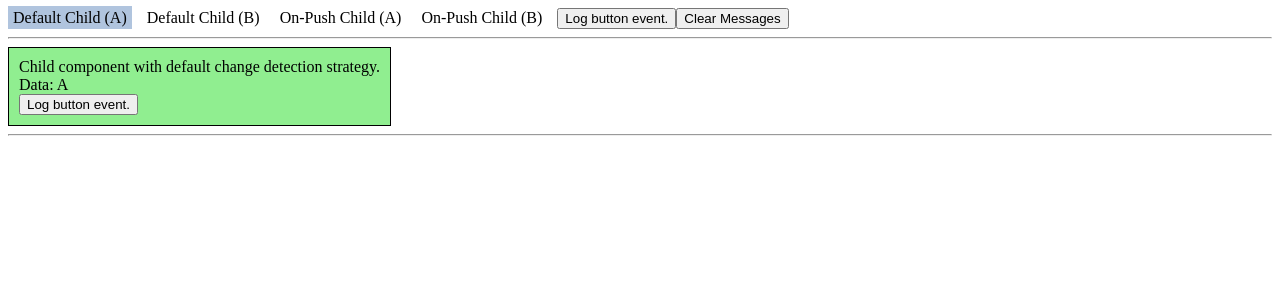
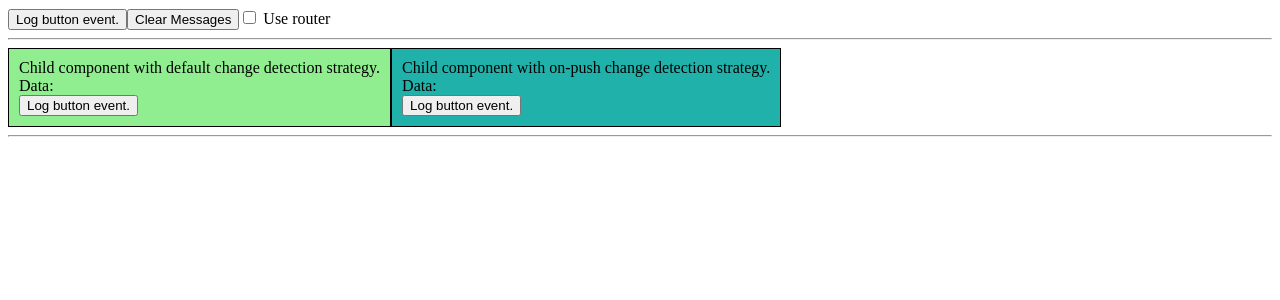
Before and after one commit to Hogbyte/angular-life-cycle-hooks, an Angular app: page /default/A in a window 1280 px wide. Shown: the top 300 px of the page. Built offline with nearby package versions, Linux system fonts and the light colour scheme.

Commit message:
Added toggle for using router to show components.

```diff
--- a/src/app/app.component.html
+++ b/src/app/app.component.html
@@ -1,15 +1,29 @@
-<div>
-  <a routerLink="/default/A" routerLinkActive="activeRoute">Default Child (A)</a>
-  <a routerLink="/default/B" routerLinkActive="activeRoute">Default Child (B)</a>
-  <a routerLink="/push/A" routerLinkActive="activeRoute">On-Push Child (A)</a>
-  <a routerLink="/push/B" routerLinkActive="activeRoute">On-Push Child (B)</a>
-  <button type="button" (click)="onButtonClick()">Log button event.</button>
-  <button type="button" (click)="onClearMessages()">Clear Messages</button>
-</div>
+<button type="button" (click)="onButtonClick()">Log button event.</button>
+<button type="button" (click)="onClearMessages()">Clear Messages</button>
+<label>
+  <input type="checkbox"
+         [checked]="useRouter"
+         (change)="useRouter = $event.target.checked" />
+  Use router
+</label>
 
 <hr />
 
-<router-outlet></router-outlet>
+<ng-container *ngIf="useRouter">
+  <div>
+    <a routerLink="/default/A" routerLinkActive="activeRoute">Default Child (A)</a>
+    <a routerLink="/default/B" routerLinkActive="activeRoute">Default Child (B)</a>
+    <a routerLink="/push/A" routerLinkActive="activeRoute">On-Push Child (A)</a>
+    <a routerLink="/push/B" routerLinkActive="activeRoute">On-Push Child (B)</a>
+  </div>
+  <hr />
+  <router-outlet></router-outlet>
+</ng-container>
+
+<div *ngIf="!useRouter">
+  <app-child-default></app-child-default>
+  <app-child-push></app-child-push>
+</div>
 
 <hr />
 
--- a/src/app/app.component.ts
+++ b/src/app/app.component.ts
@@ -12,6 +12,7 @@ import { ILogMessage, LoggerService } from "./logger.service";
   styleUrls: ['./app.component.css']
 })
 export class AppComponent {
+  useRouter: boolean = false;
   messages: ILogMessage[] = null;
   private logSourceKey: string = "AppComponent";
   private logBackgroundColor: string = "lightcyan";
--- a/src/app/child-default/child-default.component.ts
+++ b/src/app/child-default/child-default.component.ts
@@ -7,6 +7,7 @@ import { LoggerService } from "../logger.service";
  * A child component with the default change detection strategy
  */
 @Component({
+  selector: "app-child-default",
   templateUrl: './child-default.component.html',
   styleUrls: ['./child-default.component.css']
 })
--- a/src/app/child-push/child-push.component.ts
+++ b/src/app/child-push/child-push.component.ts
@@ -8,6 +8,7 @@ import { LoggerService } from "../logger.service";
  * Child component with the "OnPush" change detection strategy
  */
 @Component({
+  selector: "app-child-push",
   templateUrl: './child-push.component.html',
   styleUrls: ['./child-push.component.css'],
   changeDetection: ChangeDetectionStrategy.OnPush
```
